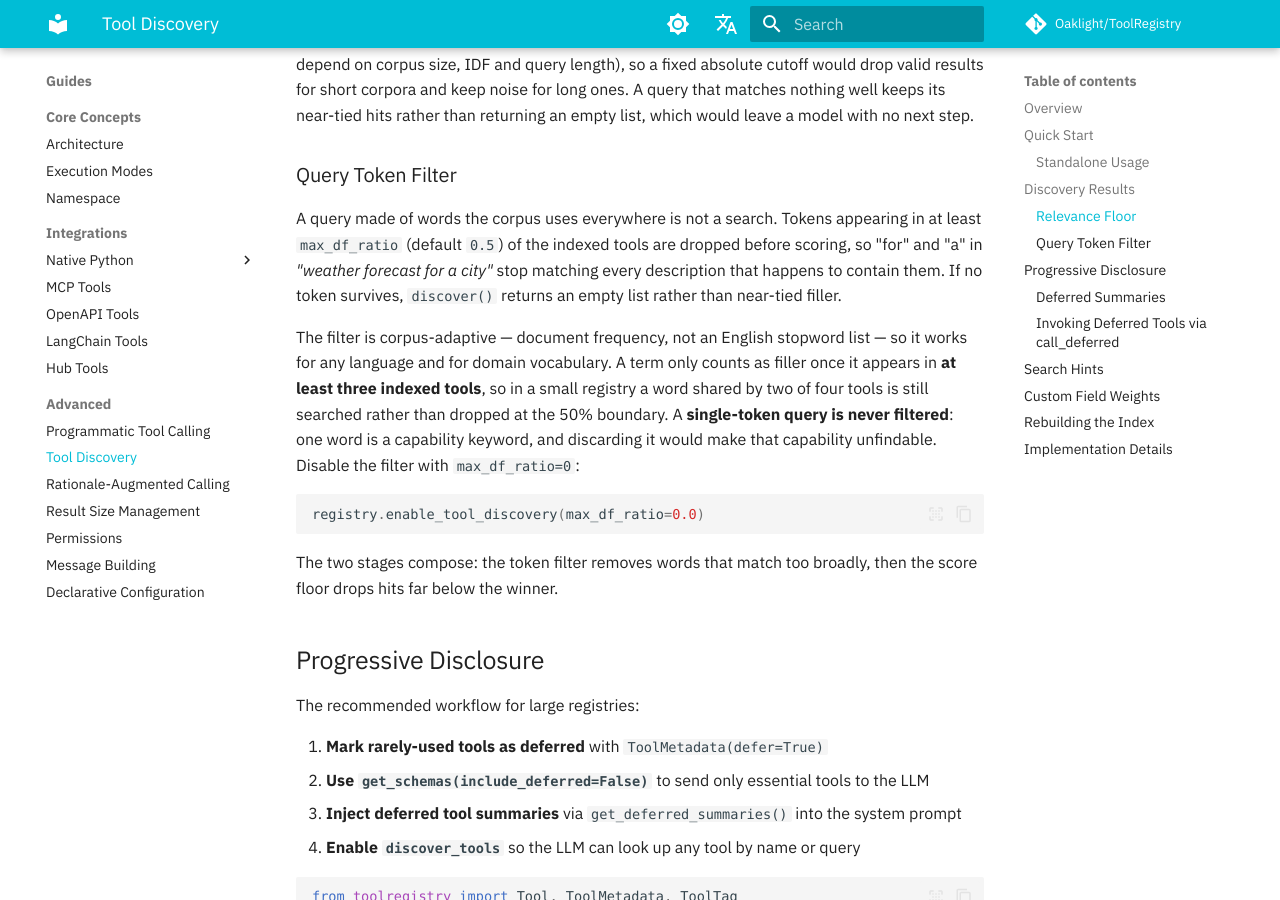
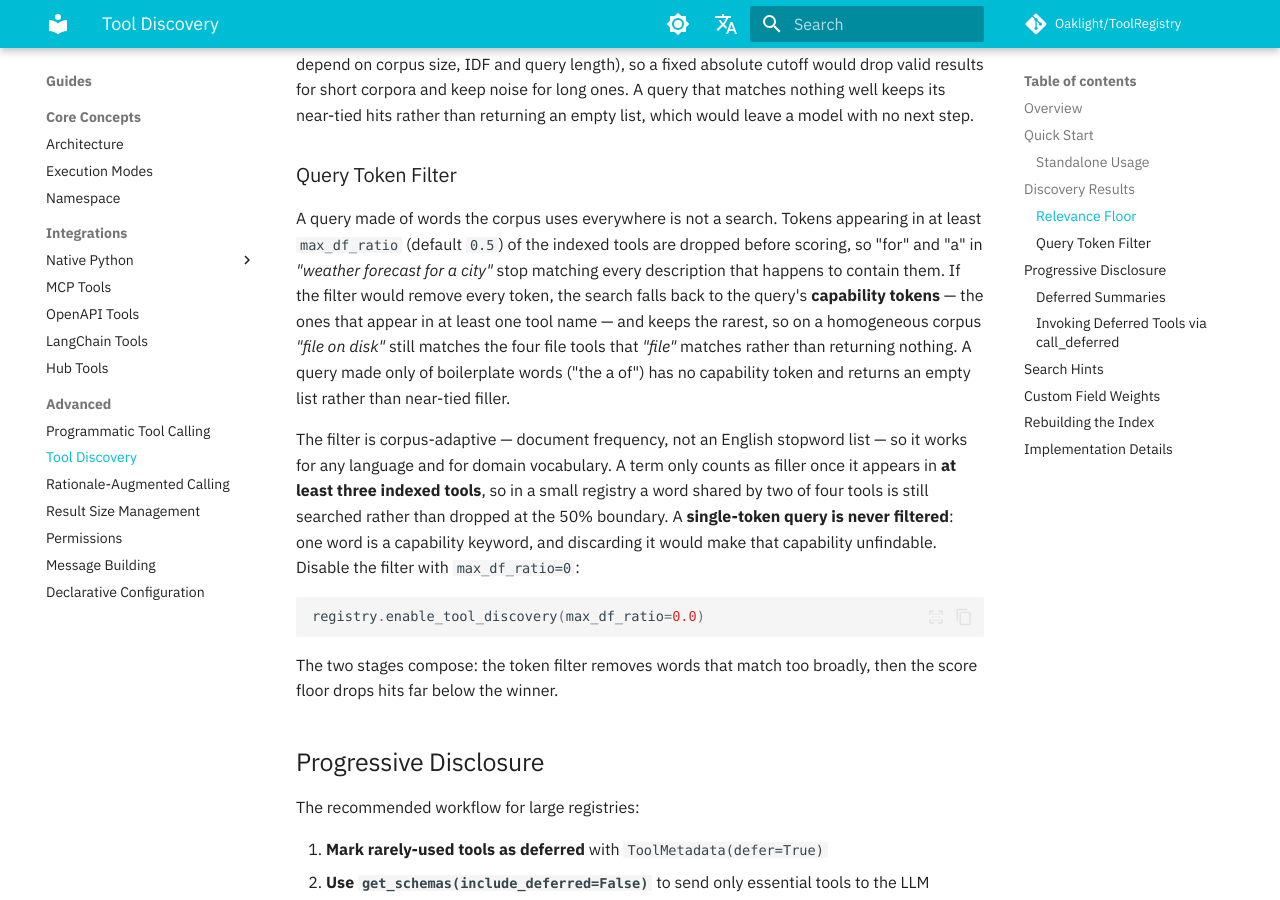
Before and after one commit to Oaklight/ToolRegistry, an MkDocs documentation site: the page built from docs/usage/tool_discovery.md, in a window 1280 px wide and 900 px high, scrolled down 3776 px. Built offline with MkDocs 1.6.1 and Material for MkDocs 9.7.7, drawn with Linux system fonts in a browser that asks for light colours; some web fonts are replaced; comment, search, counter and statistics services are not loaded.

Commit message:
docs(discovery): capability-token fallback and VALIDATION_ERRORS
Record the #342 fix and the new tuple export.

```diff
--- a/docs/usage/tool_discovery.md
+++ b/docs/usage/tool_discovery.md
@@ -141,7 +141,7 @@ The floor is **relative**, not absolute: BM25 scores are not comparable across q
 
 ### Query Token Filter
 
-A query made of words the corpus uses everywhere is not a search. Tokens appearing in at least `max_df_ratio` (default `0.5`) of the indexed tools are dropped before scoring, so "for" and "a" in *"weather forecast for a city"* stop matching every description that happens to contain them. If no token survives, `discover()` returns an empty list rather than near-tied filler.
+A query made of words the corpus uses everywhere is not a search. Tokens appearing in at least `max_df_ratio` (default `0.5`) of the indexed tools are dropped before scoring, so "for" and "a" in *"weather forecast for a city"* stop matching every description that happens to contain them. If the filter would remove every token, the search falls back to the query's **capability tokens** — the ones that appear in at least one tool name — and keeps the rarest, so on a homogeneous corpus *"file on disk"* still matches the four file tools that *"file"* matches rather than returning nothing. A query made only of boilerplate words ("the a of") has no capability token and returns an empty list rather than near-tied filler.
 
 The filter is corpus-adaptive — document frequency, not an English stopword list — so it works for any language and for domain vocabulary. A term only counts as filler once it appears in **at least three indexed tools**, so in a small registry a word shared by two of four tools is still searched rather than dropped at the 50% boundary. A **single-token query is never filtered**: one word is a capability keyword, and discarding it would make that capability unfindable. Disable the filter with `max_df_ratio=0`:
 
```
Also changed, not shown: docs/changelog.md (+2 -0 lines).
